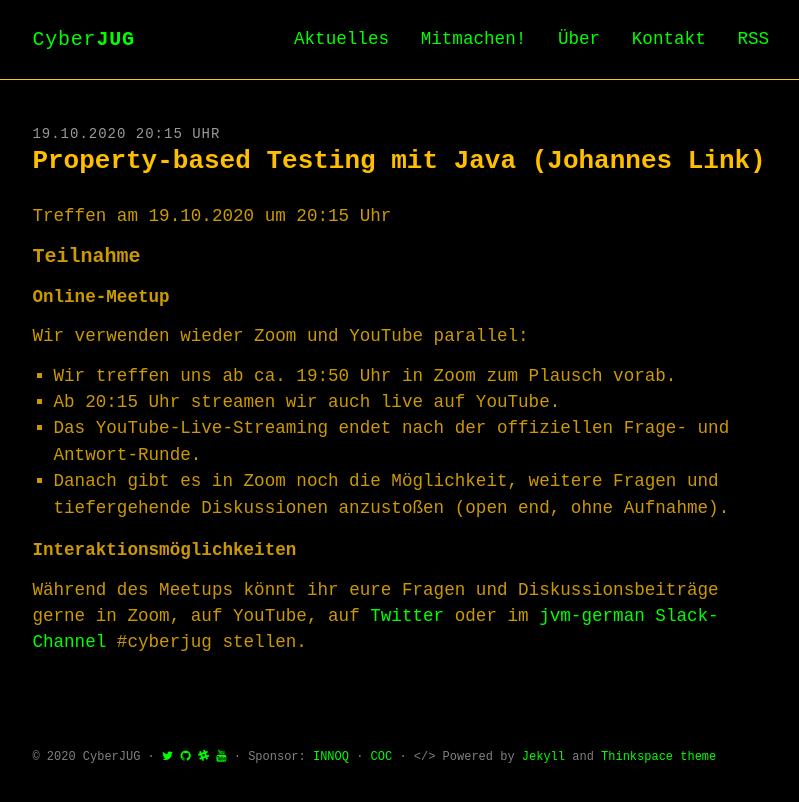
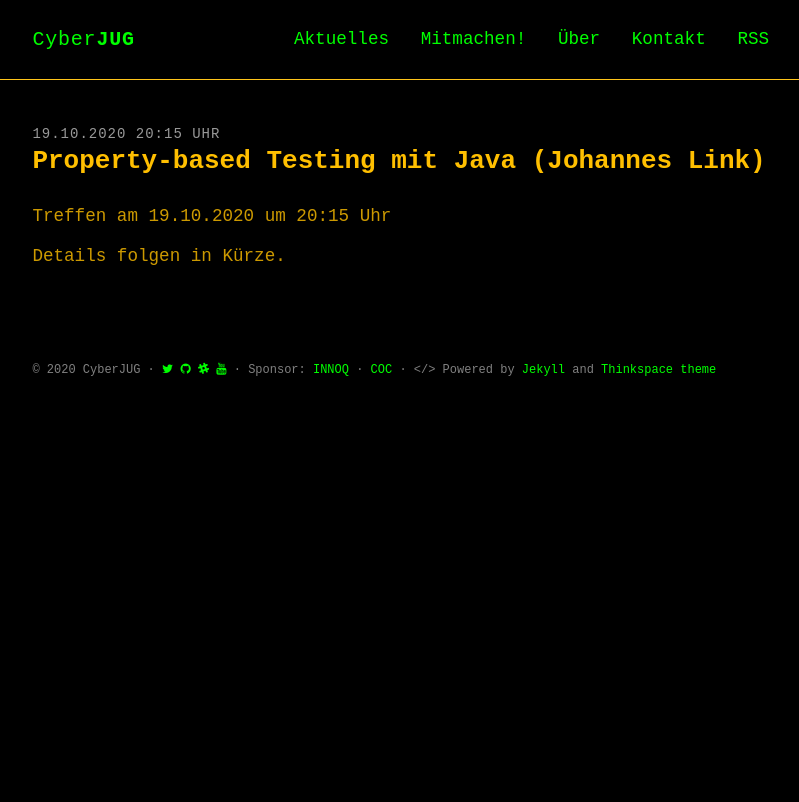
Before and after one commit to cyberjug/website, a Jekyll site: the page built from docs/_upcoming/2020-10-19-pbt_java.md, in a window 1280 px wide. Shown: the top 802 px of the page, without its empty margins (234-1033 px from the left). Built offline with Jekyll 4.4.1, drawn with Linux system fonts in a browser that asks for light colours; some web fonts are replaced.

```diff
--- a/docs/_upcoming/2020-10-19-pbt_java.md
+++ b/docs/_upcoming/2020-10-19-pbt_java.md
@@ -9,18 +9,4 @@
 <b>{{ page.description }}</b>
 
 
-### Teilnahme
-
-**Online-Meetup**
-
-Wir verwenden wieder Zoom und YouTube parallel:
-
-- Wir treffen uns ab ca. 19:50 Uhr in Zoom zum Plausch vorab.
-- Ab 20:15 Uhr streamen wir auch live auf YouTube.
-- Das YouTube-Live-Streaming endet nach der offiziellen Frage- und Antwort-Runde.
-- Danach gibt es in Zoom noch die Möglichkeit, weitere Fragen und tiefergehende Diskussionen anzustoßen (open end, ohne Aufnahme).
-
-
-**Interaktionsmöglichkeiten**
-
-Während des Meetups könnt ihr eure Fragen und Diskussionsbeiträge gerne in Zoom, auf YouTube, auf [Twitter](https://twitter.com/cyberjug) oder im [jvm-german Slack-Channel](https://slackin-jvm-german.herokuapp.com/) #cyberjug stellen.
+Details folgen in Kürze.
```
